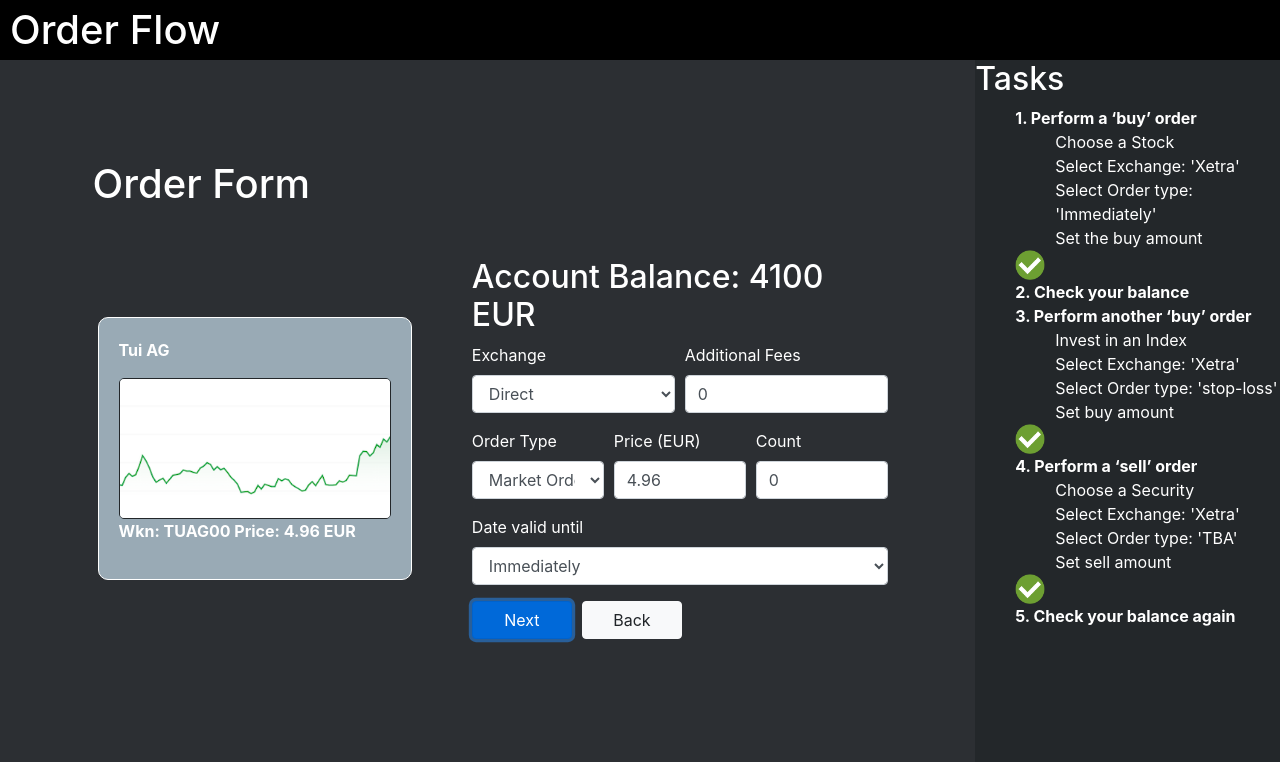
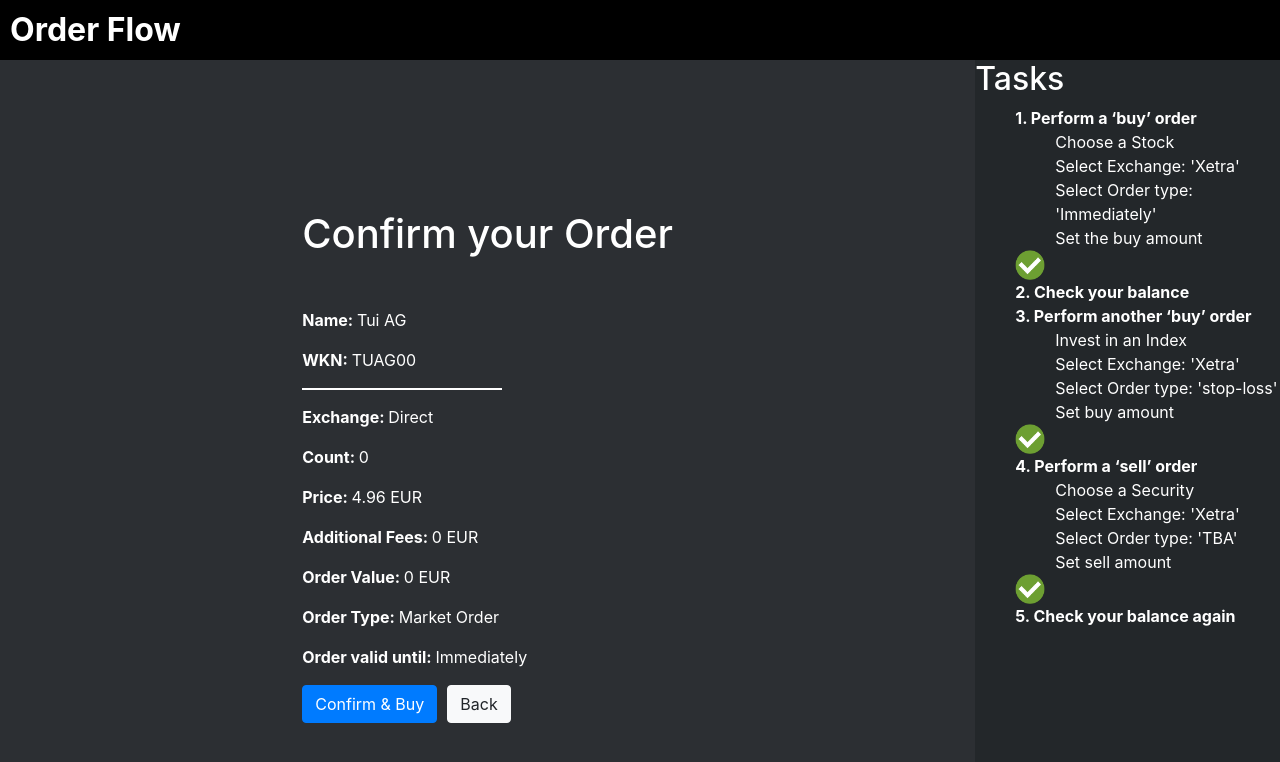
Before and after one commit to CBS-EBUSS-Group/order-flow, a React (Create React App) app: page /buy in a window 1280 px wide. Both pictures are taken after a click on the button "Next". Shown: the top 762 px of the page. Built offline with nearby package versions, Linux system fonts and the light colour scheme.

Commit message:
buy order flow complete and nav linka dded

```diff
--- a/src/App.js
+++ b/src/App.js
@@ -14,10 +14,10 @@ import styles from "./App.module.css";
 
 function App() {
   return (
+    <Router>
       <div className={styles.app}>
         <NavBar />
         <div className={styles.content}>
-        <Router>
           <Switch>
             <Route path="/counter" component={Counter} />
             <Route path="/buy" component={Buy} />
@@ -27,11 +27,11 @@ function App() {
             <Route path="/welcome" component={Welcome} />
             <Route path="/" component={Home} />
           </Switch>
-        </Router>
           <TaskBar />
         </div>
         {/*<ChatBot />*/}
       </div>
+    </Router>
   );
 }
 
--- a/src/components/account/Account.js
+++ b/src/components/account/Account.js
@@ -11,8 +11,8 @@ const Balance = () => {
       <p>{balance}</p>
       <h4>History:</h4>
       <ul>
-        {transactions.map((transaction) => (
-          <Transactionitem key={transaction.id} item={transaction} />
+        {transactions.map((transaction, i) => (
+          <Transactionitem key={i} item={transaction} />
         ))}
       </ul>
     </div>
--- a/src/components/account/accountSlice.js
+++ b/src/components/account/accountSlice.js
@@ -3,9 +3,9 @@ import { createSlice } from "@reduxjs/toolkit";
 const initialState = {
   balance: 4100,
   transactions: [
-    { id: 0, title: "Transfer from Account no. 8123981238", amount: 5000 },
-    { id: 1, title: "Alteryx", amount: -500 },
-    { id: 2, title: "Amazon", amount: -400 },
+    { title: "Transfer from Account no. 8123981238", amount: 5000 },
+    { title: "Alteryx", amount: -500 },
+    { title: "Amazon", amount: -400 },
   ],
 };
 
@@ -14,13 +14,20 @@ export const accountSlice = createSlice({
   initialState: initialState,
   reducers: {
     addTransaction(state, action) {
-      const { amount, price } = action.payload;
+      const { amount } = action.payload;
       state.transactions.push(action.payload);
-      state.balance += price * amount;
+      state.balance += amount;
+    },
+    addTransactions(state, action) {
+      action.payload.forEach((transaction) => {
+        const { amount } = transaction;
+        state.transactions.push(transaction);
+        state.balance += amount;
+      });
     },
   },
 });
 
-export const { addTransaction } = accountSlice.actions;
+export const { addTransaction, addTransactions } = accountSlice.actions;
 
 export default accountSlice.reducer;
--- a/src/components/buy/Buy.js
+++ b/src/components/buy/Buy.js
@@ -1,14 +1,20 @@
-import React, { useState, Fragment } from "react";
-import { useSelector } from "react-redux";
+import React, { useState } from "react";
+import { Redirect } from "react-router-dom";
+import { useSelector, useDispatch } from "react-redux";
 import { Button } from "react-bootstrap";
 import OrderForm from "./OrderForm";
 import Tile from "./Tile";
 import useFormFields from "../../hooks";
+import { setItem } from "../../store/basketSlice";
+import { addInstrument } from "../depot/depotSlice";
+import { addTransaction, addTransactions } from "../account/accountSlice";
 import styles from "./Buy.module.css";
 
 const Buy = () => {
+  const dispatch = useDispatch();
   const item = useSelector((state) => state.basket.item);
   const { balance } = useSelector((state) => state.account);
+  const [step, setStep] = useState(1);
   const [formValues, setFormValues] = useFormFields({
     exchange: "Direct",
     orderType: "Market Order",
@@ -16,11 +22,34 @@ const Buy = () => {
     count: 0,
     ultimo: "Immediately",
   });
-  const [stock, setStock] = useState(null);
-  const [quantity, setQuantity] = useState(0);
-  const [step, setStep] = useState(1);
+  const orderPrice =
+    formValues.orderType === "Market Order" ? item.price : formValues.price;
+  const amount = orderPrice * formValues.count;
+  const fees = formValues.exchange === "Xetra" ? 1.75 : 0;
 
-  console.log(formValues);
+  const handleSubmit = (e) => {
+    e.preventDefault();
+    dispatch(
+      addInstrument({
+        wkn: item.wkn,
+        name: item.name,
+        price: orderPrice,
+        count: formValues.count,
+      })
+    );
+    dispatch(
+      addTransactions([
+        { title: item.name, amount },
+        { title: "Transaction fees", amount: fees },
+      ])
+    );
+    dispatch(setItem({}));
+    setStep(3);
+  };
+
+  if (step === 3) {
+    return <Redirect to="/" />;
+  }
 
   return (
     <div className={`page ${styles.orderPage}`}>
@@ -36,57 +65,72 @@ const Buy = () => {
                 item={item}
                 formValues={formValues}
                 setFormValues={setFormValues}
+                setStep={setStep}
               />
             </div>
           </div>
         </div>
       )}
       {step === 2 && (
-        <Fragment>
+        <div className={styles.checkout}>
           <h1>Confirm your Order</h1>
           <p>
             <b>Name: </b>
-            {item.name}
+            <span>{item.name}</span>
           </p>
           <p>
             <b>WKN: </b>
-            {item.wkn}
+            <span>{item.wkn}</span>
           </p>
           <div
             style={{
-              marginLeft: "50px",
+              marginBottom: "15px",
               backgroundColor: "white",
               height: "2px",
-              width: "100px",
+              width: "200px",
             }}
           ></div>
           <p>
             <b>Exchange: </b>
+            <span>{formValues.exchange}</span>
           </p>
           <p>
-            <b>Amount: </b>
+            <b>Count: </b>
+            <span>{formValues.count}</span>
           </p>
           <p>
             <b>Price: </b>
-            {item.price} EUR
+            <span>{orderPrice} EUR</span>
           </p>
           <p>
             <b>Additional Fees: </b>
+            <span>{fees} EUR</span>
           </p>
           <p>
             <b>Order Value: </b>
+            <span>{amount} EUR</span>
           </p>
           <p>
             <b>Order Type: </b>
+            <span>{formValues.orderType}</span>
           </p>
           <p>
             <b>Order valid until: </b>
+            <span>{formValues.ultimo}</span>
           </p>
 
-          <Button variant="primary" className={styles.btn}>
+          <Button
+            variant="primary"
+            className={styles.btn}
+            style={{ marginRight: "10px" }}
+            onClick={(e) => handleSubmit(e)}
+          >
             Confirm & Buy
           </Button>
-        </Fragment>
+          <Button variant="light" onClick={() => setStep(1)}>
+            Back
+          </Button>
+        </div>
       )}
     </div>
   );
--- a/src/components/buy/Buy.module.css
+++ b/src/components/buy/Buy.module.css
@@ -39,6 +39,10 @@
   margin-left: 55px;
 }
 
+.checkout {
+  margin-top: 150px;
+}
+
 /* h1 {
   margin-left: 50px;
   margin-top: 30px;
@@ -58,11 +62,11 @@ h3 {
   text-align: left;
 } */
 
-.btn {
+/* .btn {
   margin-left: 50px;
   margin-top: 50px;
   width: 140px;
-}
+} */
 
 .form {
   margin-left: 50px;
--- a/src/components/buy/OrderForm.js
+++ b/src/components/buy/OrderForm.js
@@ -2,7 +2,7 @@ import React from "react";
 import { Button, Form, Col, Popover, OverlayTrigger } from "react-bootstrap";
 import styles from "./Buy.module.css";
 
-const OrderForm = ({ item, formValues, setFormValues }) => {
+const OrderForm = ({ item, formValues, setFormValues, setStep }) => {
   const { exchange, orderType, price, count, ultimo } = formValues;
   return (
     <Form>
@@ -58,7 +58,7 @@ const OrderForm = ({ item, formValues, setFormValues }) => {
       </Form.Row>
 
       <Form.Row>
-        <Form.Group as={Col} controlId="formGridState">
+        <Form.Group as={Col} controlId="formGridState" xs={6}>
           <OverlayTrigger
             trigger="hover"
             placement="auto"
@@ -216,7 +216,11 @@ const OrderForm = ({ item, formValues, setFormValues }) => {
           </Form.Control>
         </Form.Group>
       </Form.Row>
-      <Button variant="primary" style={{ width: "100px", marginRight: "10px" }}>
+      <Button
+        variant="primary"
+        style={{ width: "100px", marginRight: "10px" }}
+        onClick={() => setStep(2)}
+      >
         Next
       </Button>
       <Button variant="light" style={{ width: "100px" }}>
--- a/src/components/depot/Depot.js
+++ b/src/components/depot/Depot.js
@@ -10,8 +10,8 @@ const Depot = () => {
       <h1>Depot</h1>
       <h4>Your current portfolio:</h4>
       <ul>
-        {instruments.map((instrument) => (
-          <InstrumentItem key={instrument.id} item={instrument} />
+        {instruments.map((instrument, i) => (
+          <InstrumentItem key={i} item={instrument} />
         ))}
       </ul>
     </div>
--- a/src/components/depot/depotSlice.js
+++ b/src/components/depot/depotSlice.js
@@ -2,9 +2,9 @@ import { createSlice } from "@reduxjs/toolkit";
 
 const initialState = {
   instruments: [
-    { id: 0, wkn: "AYX", name: "Alteryx", price: 50.67, count: 20 },
-    { id: 1, wkn: "MTU", name: "MTU Aeroengines", price: 20.15, count: 30 },
-    { id: 2, wkn: "AMZN", name: "Amazon", price: 1050.23, count: 1 },
+    { wkn: "AYX", name: "Alteryx", price: 50.67, count: 20 },
+    { wkn: "MTU", name: "MTU Aeroengines", price: 20.15, count: 30 },
+    { wkn: "AMZN", name: "Amazon", price: 1050.23, count: 1 },
   ],
 };
 
@@ -12,12 +12,12 @@ export const depotSlice = createSlice({
   name: "depot",
   initialState: initialState,
   reducers: {
-    addTransaction(state, action) {
+    addInstrument(state, action) {
       state.instruments.push(action.payload);
     },
   },
 });
 
-export const { addTransaction } = depotSlice.actions;
+export const { addInstrument } = depotSlice.actions;
 
 export default depotSlice.reducer;
--- a/src/components/market/Market.js
+++ b/src/components/market/Market.js
@@ -9,7 +9,7 @@ const Market = () => {
   const { stocks, indices } = data;
 
   if (redirect) {
-    return <Redirect to={"/buy"} />;
+    return <Redirect to="/buy" />;
   }
 
   return (
--- a/src/components/navBar/Navbar.js
+++ b/src/components/navBar/Navbar.js
@@ -1,10 +1,13 @@
 import React from "react";
+import { Link } from "react-router-dom";
 import styles from "./Navbar.module.css";
 
 const NavBar = () => {
   return (
     <div className={styles.nav}>
-      <h1 className={styles.title}>Order Flow</h1>
+      <Link to="/" className={styles.title}>
+        Order Flow
+      </Link>
     </div>
   );
 };
--- a/src/components/navBar/Navbar.module.css
+++ b/src/components/navBar/Navbar.module.css
@@ -10,4 +10,12 @@
 
 .title {
   margin: 0 0 0 10px;
+  color: #ffffff;
+  font-size: 2em;
+  font-weight: bold;
 }
+
+.title:hover {
+  color: #ffffff;
+  text-decoration: none;
+}
```
Lines whose indentation alone changed are shown as unchanged.
